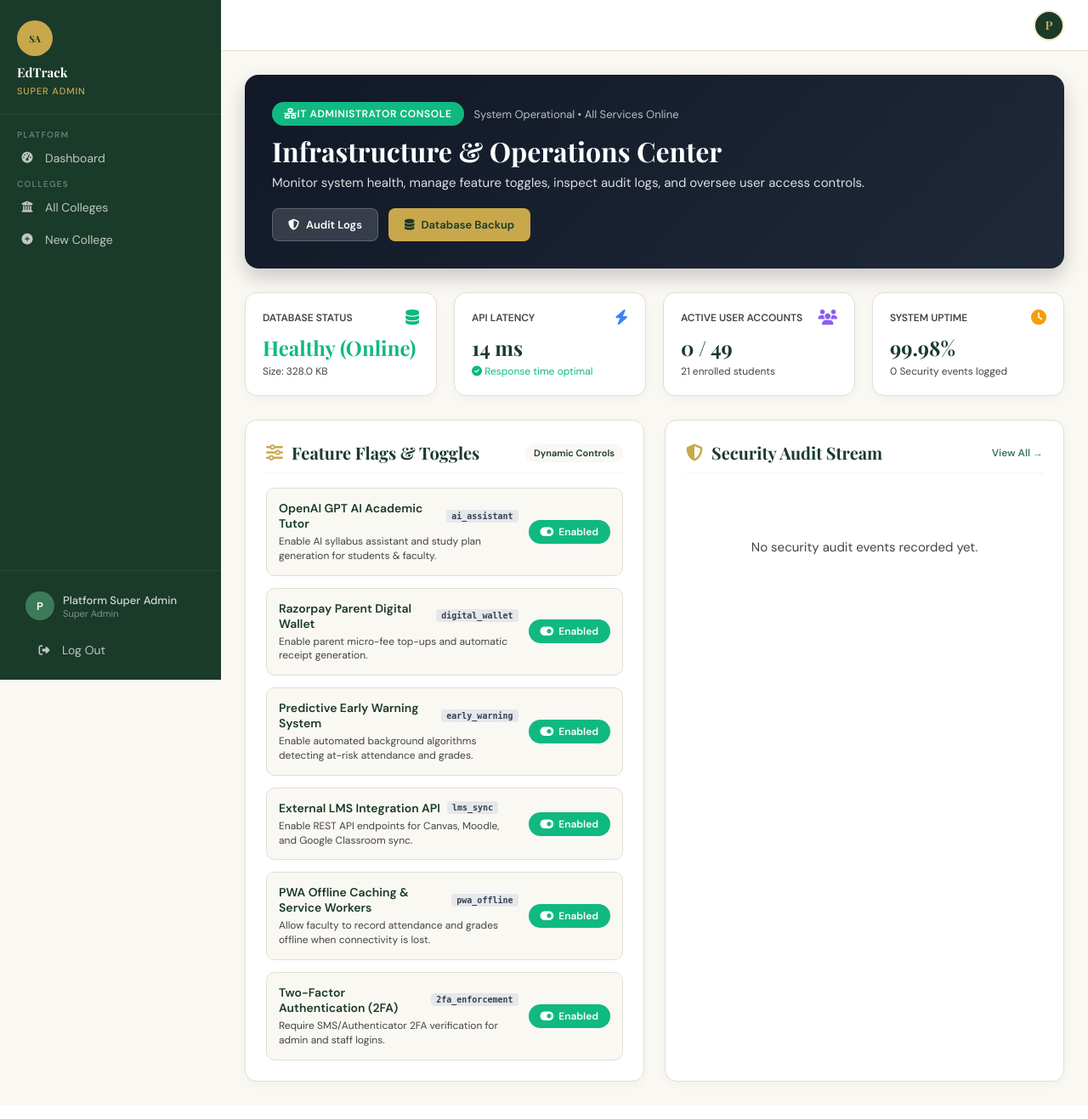
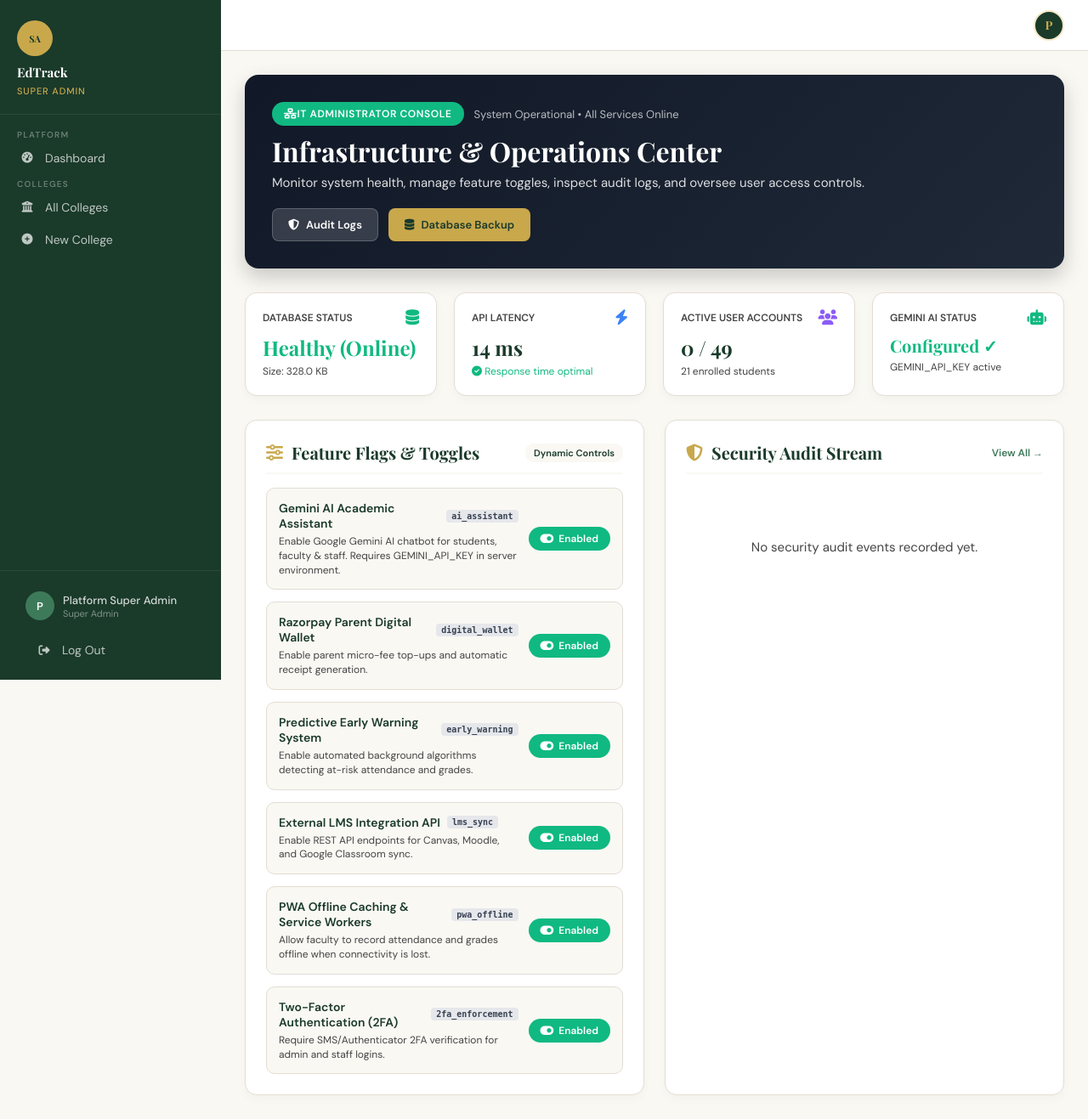
Before and after one commit to Prajjwal1594/EdTrack-ERP, a Flask app: page /it-admin/dashboard in a window 1280 px wide. Shown: the whole page at 85% size. Before the commit the page ends 1284 px from the top, so only its background shows below. Run offline with Flask 3, Linux system fonts and the light colour scheme; a user stored in the database is signed in; data comes from the database, SQL or seed files in the repository; data that the repository does not hold is empty; some libraries are stand-ins or nearby versions.

Commit message:
fix: rename ai_assistant flag from OpenAI to Gemini + add key status card in IT Admin dashboard
- Feature flag label: 'OpenAI GPT AI Academic Tutor' -> 'Gemini AI Academic Assistant'
- IT Admin dashboard shows Gemini AI Status card (Configured/Not Set)
- Helps IT Admin quickly see if GEMINI_API_KEY is active

```diff
--- a/elwood/app/it_admin/routes.py
+++ b/elwood/app/it_admin/routes.py
@@ -25,7 +25,7 @@ def it_admin_required(f):
 def seed_default_feature_flags(college_id):
     """Ensure standard feature flags exist for a college."""
     default_flags = [
-        ('ai_assistant', 'OpenAI GPT AI Academic Tutor', 'Enable AI syllabus assistant and study plan generation for students & faculty.'),
+        ('ai_assistant', 'Gemini AI Academic Assistant', 'Enable Google Gemini AI chatbot for students, faculty & staff. Requires GEMINI_API_KEY in server environment.'),
         ('digital_wallet', 'Razorpay Parent Digital Wallet', 'Enable parent micro-fee top-ups and automatic receipt generation.'),
         ('early_warning', 'Predictive Early Warning System', 'Enable automated background algorithms detecting at-risk attendance and grades.'),
         ('lms_sync', 'External LMS Integration API', 'Enable REST API endpoints for Canvas, Moodle, and Google Classroom sync.'),
@@ -82,10 +82,14 @@ def dashboard():
         'uptime_pct': '99.98%'
     }
 
+    gemini_key = (os.getenv('GEMINI_API_KEY') or '').strip()
+    gemini_configured = bool(gemini_key) and gemini_key not in ('your-gemini-key-here', 'REPLACE_ME')
+
     return render_template('it_admin/dashboard.html',
                            feature_flags=feature_flags,
                            recent_logs=recent_logs,
-                           metrics=system_metrics)
+                           metrics=system_metrics,
+                           gemini_configured=gemini_configured)
 
 
 @bp.route('/toggle-feature/<int:flag_id>', methods=['POST'])
--- a/elwood/templates/it_admin/dashboard.html
+++ b/elwood/templates/it_admin/dashboard.html
@@ -55,11 +55,11 @@
 
   <div class="card" style="padding: 20px; border-radius: 14px; background: var(--white); border: 1px solid var(--border); box-shadow: 0 4px 12px rgba(0,0,0,0.03);">
     <div style="display: flex; align-items: center; justify-content: space-between; margin-bottom: 10px;">
-      <span style="font-size: 12px; font-weight: 700; color: var(--ink-mid); text-transform: uppercase;">System Uptime</span>
-      <i class="fas fa-clock" style="color: #f59e0b; font-size: 18px;"></i>
+      <span style="font-size: 12px; font-weight: 700; color: var(--ink-mid); text-transform: uppercase;">Gemini AI Status</span>
+      <i class="fas fa-robot" style="color: {% if gemini_configured %}#10b981{% else %}#ef4444{% endif %}; font-size: 18px;"></i>
     </div>
-    <div style="font-size: 24px; font-weight: 700; color: var(--forest); font-family: 'Playfair Display', serif;">{{ metrics.uptime_pct }}</div>
-    <div style="font-size: 12px; color: var(--ink-mid); margin-top: 4px;">{{ metrics.audit_events }} Security events logged</div>
+    <div style="font-size: 20px; font-weight: 700; color: {% if gemini_configured %}#10b981{% else %}#ef4444{% endif %}; font-family: 'Playfair Display', serif;">{% if gemini_configured %}Configured ✓{% else %}Not Set ✗{% endif %}</div>
+    <div style="font-size: 12px; color: var(--ink-mid); margin-top: 4px;">{% if gemini_configured %}GEMINI_API_KEY active{% else %}Add GEMINI_API_KEY in Vercel{% endif %}</div>
   </div>
 </div>
 
```
Also changed, not shown: app/it_admin/routes.py (+6 -2 lines), templates/it_admin/dashboard.html (+4 -4 lines).
